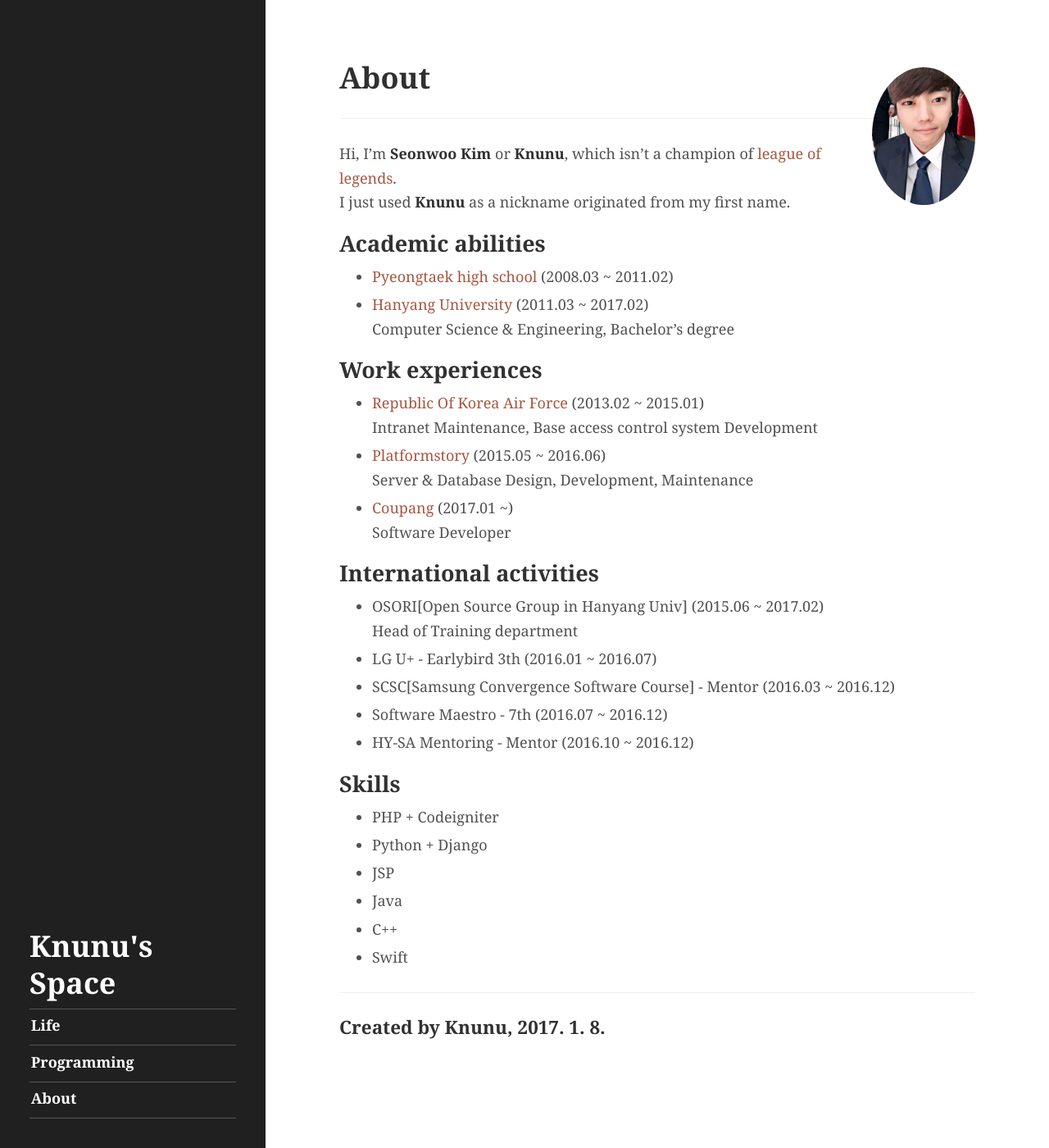
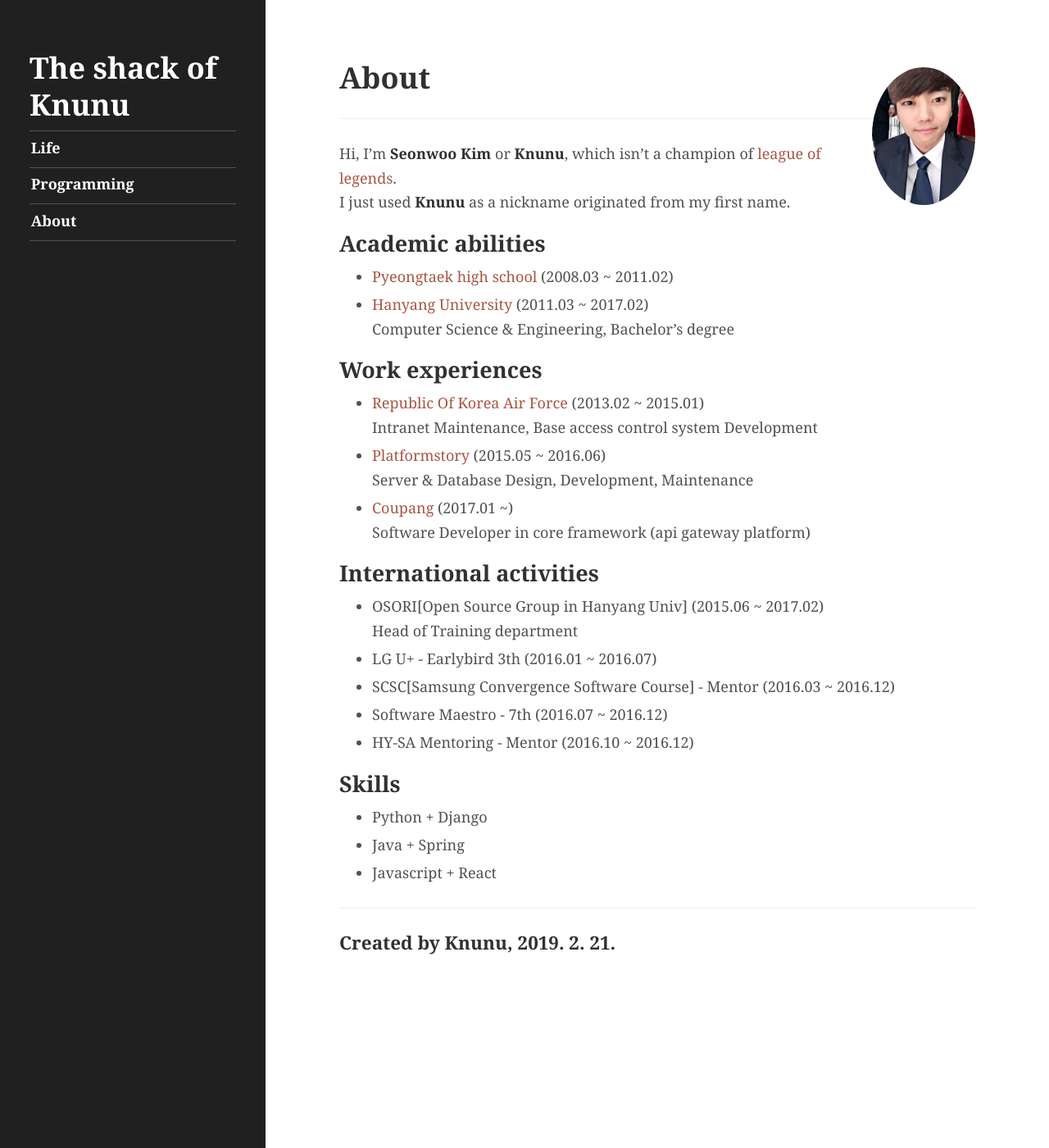
Before and after one commit to knunu/knunu.github.io, a Jekyll site: the page built from about.md, in a window 1280 px wide and 1400 px high. Shown: the whole window at 82% size. Built offline with Jekyll 4.4.1, drawn with Linux system fonts in a browser that asks for light colours.

Commit message:
Update subtle layout setting & contents.˚˚ˆ

```diff
--- a/_config.yml
+++ b/_config.yml
@@ -13,7 +13,7 @@ url:                 http://qwtel.com
 # i.e. `http://<username>.github.io`
 baseurl:             https://knunu.github.io
 
-title:               Knunu's Space
+title:               The shack of Knunu
 
 # Pagination
 paginate:            5
--- a/_data/tags.yml
+++ b/_data/tags.yml
@@ -28,14 +28,10 @@ jekyll:
 
 life:
   name: Life
-  image: /public/img/hyde.jpg
-  color: '#949667'
   description: >
     Knunu's daily life
 
 programming:
   name: Programming
-  image: /public/img/jekyll.jpg
-  color: '#949667'
   description: >
-    All about programming that Knunu have interested in.
+    All about programming contents that Knunu has interested in.
--- a/_includes/sidebar.html
+++ b/_includes/sidebar.html
@@ -1,6 +1,6 @@
 <div   id="_backdrop" class="backdrop"></div>
 <header id="_sidebar" class="sidebar" role="banner">
-  <div id="_asidebar" class="container sidebar-sticky">
+  <div id="_asidebar" class="container">
     <div class="sidebar-about">
       <h1 class="font-accent"><a href="{{ site.baseurl }}/">{{ site.title }}</a></h1>
       {{ site.description | markdownify }}
--- a/about.md
+++ b/about.md
@@ -22,7 +22,7 @@ Intranet Maintenance, Base access control system Development
 * [Platformstory](http://platformstory.com/) (2015.05 ~ 2016.06)<br />
 Server & Database Design, Development, Maintenance
 * [Coupang](http://www.coupang.com/) (2017.01 ~)<br />
-Software Developer
+Software Developer in core framework (api gateway platform)
 
 ## International activities
 
@@ -35,13 +35,10 @@ Head of Training department
 
 ## Skills
 
-* PHP + Codeigniter
 * Python + Django
-* JSP
-* Java
-* C++
-* Swift
+* Java + Spring
+* Javascript + React
 
 ------
 
-### Created by Knunu, 2017. 1. 8.
+### Created by Knunu, 2019. 2. 21.
```
